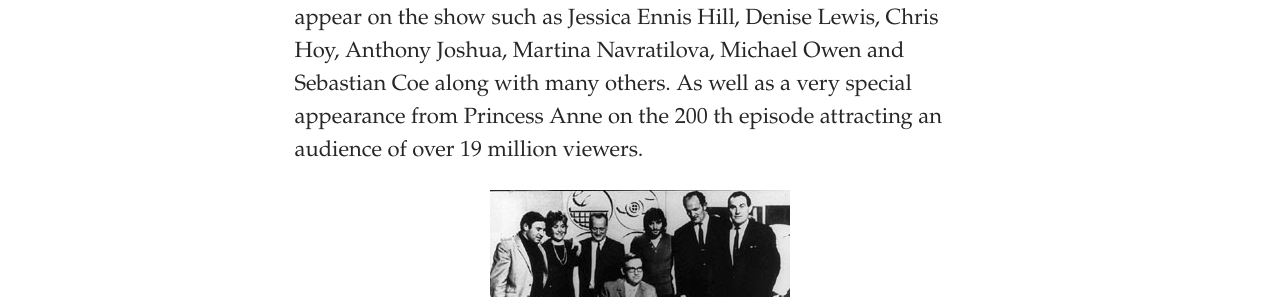
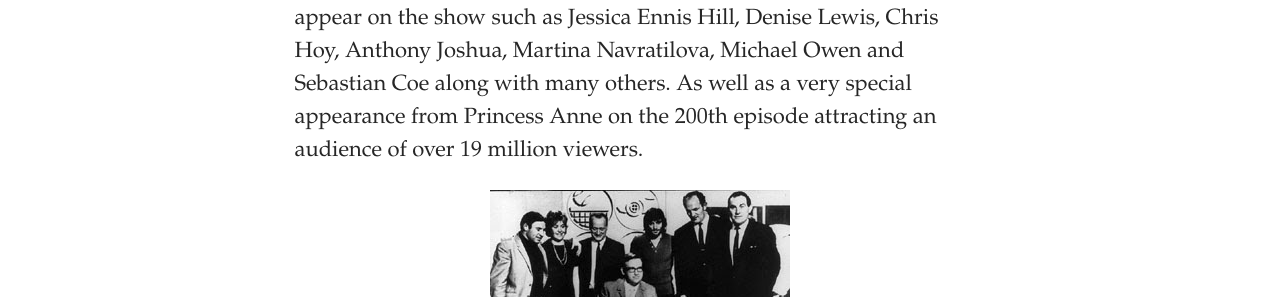
Before and after one commit to Lucyware/typography-, a Jekyll site: the page built from _posts/2021-10-12-what-is-the-question-of-sport.md, in a window 1280 px wide and 900 px high. Shown: the part 548-845 px from the top of the window. Built offline with Jekyll 4.4.1, drawn with Linux system fonts in a browser that asks for light colours; some web fonts are replaced; some of the changed text lies outside the part shown.

Commit message:
Update Post “2021-10-12-what-is-the-question-of-sport”

```diff
--- a/_posts/2021-10-12-what-is-the-question-of-sport.md
+++ b/_posts/2021-10-12-what-is-the-question-of-sport.md
@@ -15,7 +15,7 @@ now one the world’s longest running tv sports quizzes filming 1,285 episodes o
 having over 3,000 different sporting stars appear on the show such as Jessica Ennis Hill,
 Denise Lewis, Chris Hoy, Anthony Joshua, Martina Navratilova, Michael Owen and Sebastian
 Coe along with many others. As well as a very special appearance from Princess Anne on the
-200 th episode attracting an audience of over 19 million viewers.
+200th episode attracting an audience of over 19 million viewers.
 
 ![](../uploads/unnamed.jpg)
 
@@ -38,7 +38,6 @@ advanced so did the quality of television brands along with it.
 
 ![](../uploads/hqdefault-2.jpg)
 
-
 Advancing through the ages the design of the opening title card changed again around 1992.
 In this new title sequence a globe object is presented within the centre of the screen and
 the question posed throughout entirety of the show at the bottom reading ‘A Question of
```
